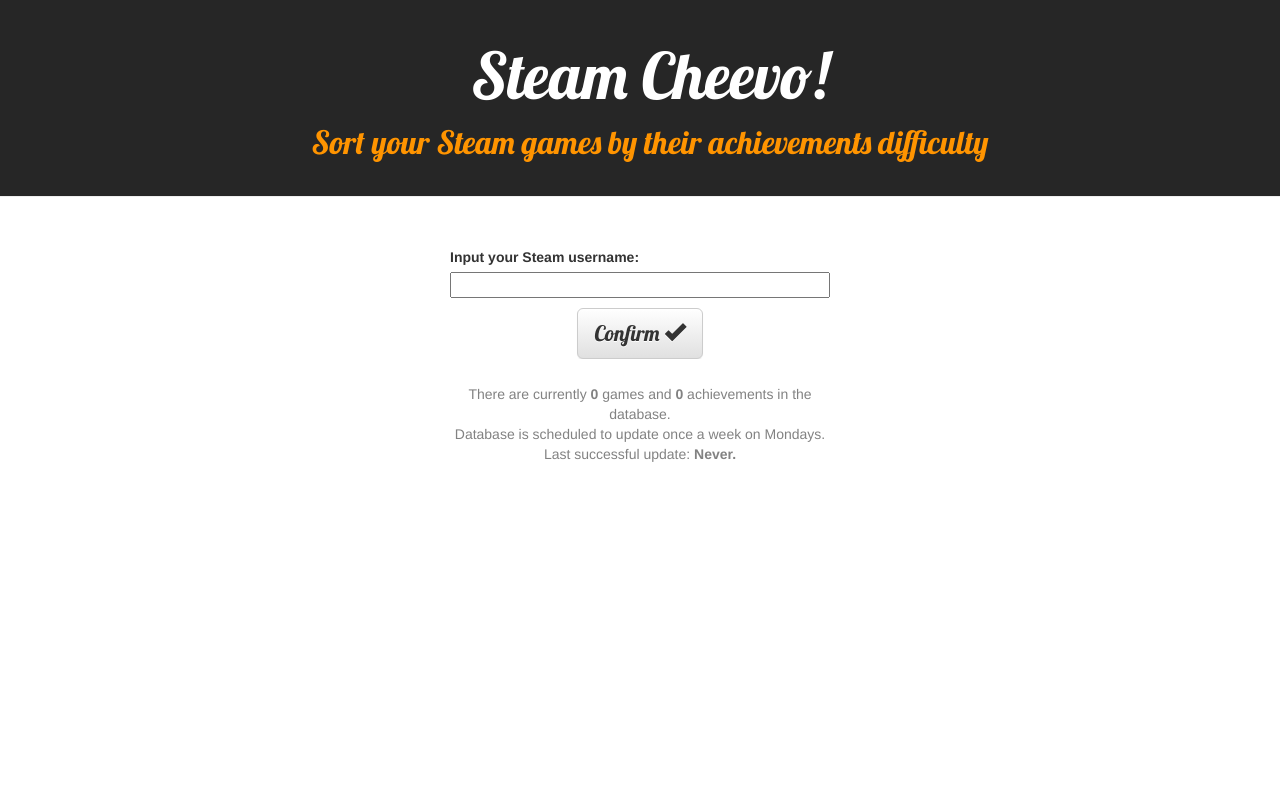
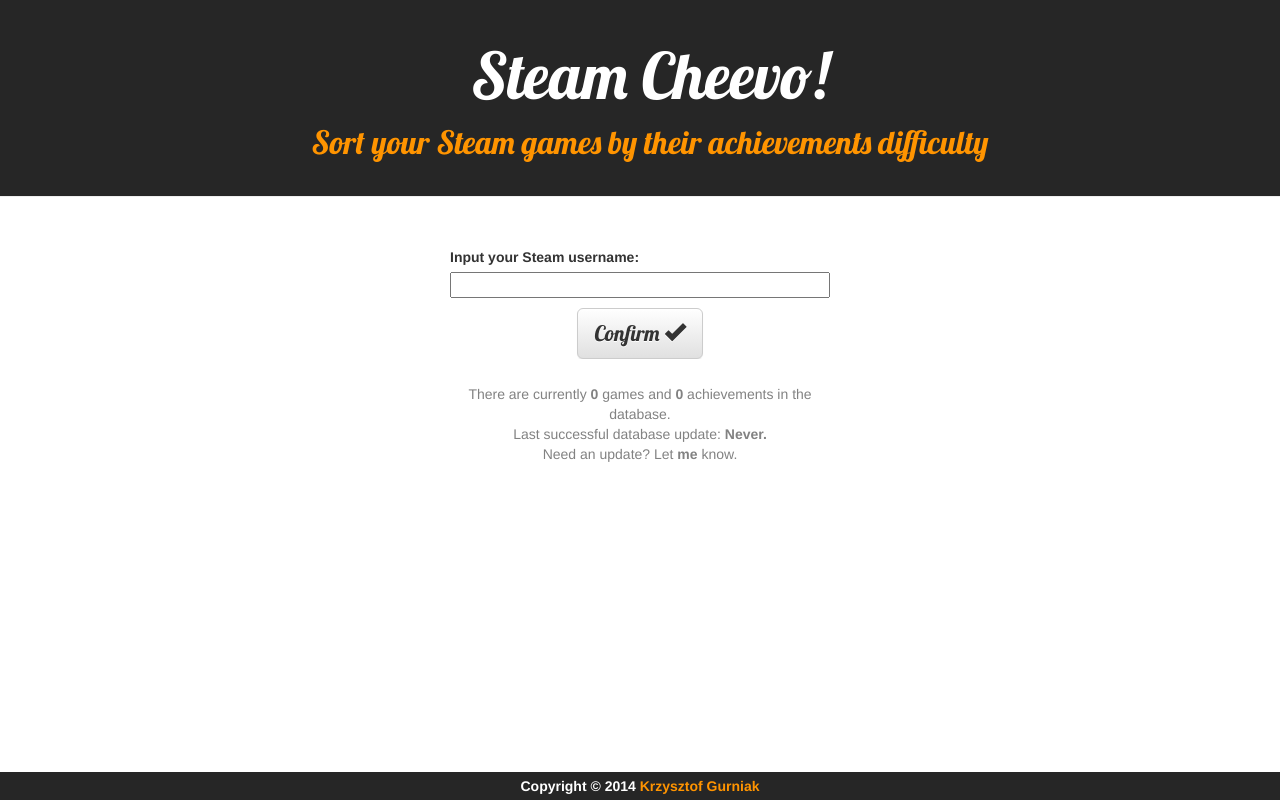
Before and after one commit to Celebes/steam-cheevo, a Django app: page / in a window 1280 px wide. Run offline with Django 3.2, Linux system fonts and the light colour scheme; data that the repository does not hold is empty; some libraries are stand-ins or nearby versions.

Commit message:
ostateczne poprawki

```diff
--- a/cheevo/templates/cheevo/base.html
+++ b/cheevo/templates/cheevo/base.html
@@ -16,7 +16,7 @@
 	</head>
 
 	<body>
-
+		<div id="wrapper">
 			<div class="page-header">
 				<h1><a href="/">Steam Cheevo!</a></h1>
 				<p>Sort your Steam games by their achievements difficulty</p>
@@ -40,6 +40,10 @@
 					<div class="col-md-4"></div>
 				</div>
 			</div>
+		</div>
 
+		<div id="page-footer">
+			<strong>Copyright &copy; 2014 <a href="http://celebes.github.io/">Krzysztof Gurniak</a></strong>
+		</div>
 	</body>
 </html>
--- a/cheevo/templates/cheevo/input_username.html
+++ b/cheevo/templates/cheevo/input_username.html
@@ -20,8 +20,8 @@
 	<div id="date" style="margin-top: 25px;">
 		There are currently <strong>{{ games_count }}</strong> games and <strong>{{ achievements_count }}</strong> achievements in the database.
 		<br/>
-		Database is scheduled to update once a week on Mondays.
+		Last successful database update: <strong>{{ str_last_update }}</strong>
 		<br/>
-		Last successful update: <strong>{{ str_last_update }}</strong>
+		Need an update? Let <a style="text-decoration: none; color: inherit;" href="mailto:kris1337@gmail.com?Subject=Please%20update%20the%20Cheevo%20for%20me!"><strong>me</strong></a> know.
 	</div>
 {% endblock content %}
--- a/cheevo/views.py
+++ b/cheevo/views.py
@@ -20,7 +20,6 @@
 steam_game_details_url = 'http://store.steampowered.com/api/appdetails/'
 
 logger = logging.getLogger(__name__)
-logger.debug("test loggera")
 
 def input_username(request):
 	username_error = False
@@ -57,8 +56,9 @@
 			try:
 				return redirect('cheevo.views.user_games_list', pk=steam_user.pk)
 			except UnboundLocalError:
-				logger.error('user ID not valid - ' + inputted_nickname)
 				username_error = True
+		else:
+			logger.error('user ID not valid')
 	else:
 		form = UsernameForm()
 
--- a/mysite/settings.py
+++ b/mysite/settings.py
@@ -163,8 +163,8 @@
         'console': {
             'level': 'DEBUG',
             'class': 'logging.StreamHandler',
+            'formatter': 'standard',
 			'stream': sys.stdout,
-            'formatter': 'verbose'
         }
     },
     'loggers': {
--- a/mysite/static/css/base.css
+++ b/mysite/static/css/base.css
@@ -1,3 +1,11 @@
+* {
+	margin: 0;
+}
+
+html, body {
+	height: 100%;
+}
+
 .page-header {
     background-color: #262626;
     margin-top: 0;
@@ -80,10 +88,10 @@
 	list-style-type: none;
 	width: auto;
 	padding: 0px;
+	margin-bottom: 40px;
 }
 
 #game-list li {
-
 	overflow: auto;
 	margin: 5px;
 }
@@ -133,3 +141,25 @@
 	display: flex;
 	align-items: center; /* align vertical */
 }
+
+#wrapper {
+	min-height: 100%;
+	height: 100%;
+	height: auto !important;
+	margin: 0 auto -2em;
+}
+
+#page-footer {
+	height: 2em;
+	background:#262626;
+	color: #ffffff;
+	display: flex;
+	align-items: center;
+	justify-content: center;
+	padding: 5px;
+}
+
+#page-footer a {
+	text-decoration: none;
+	color: #ff9400;
+}
```
Also changed, not shown: cheevo/management/commands/reload_everything.py (+4 -4 lines), 1 other file. Lines whose indentation alone changed are shown as unchanged.
